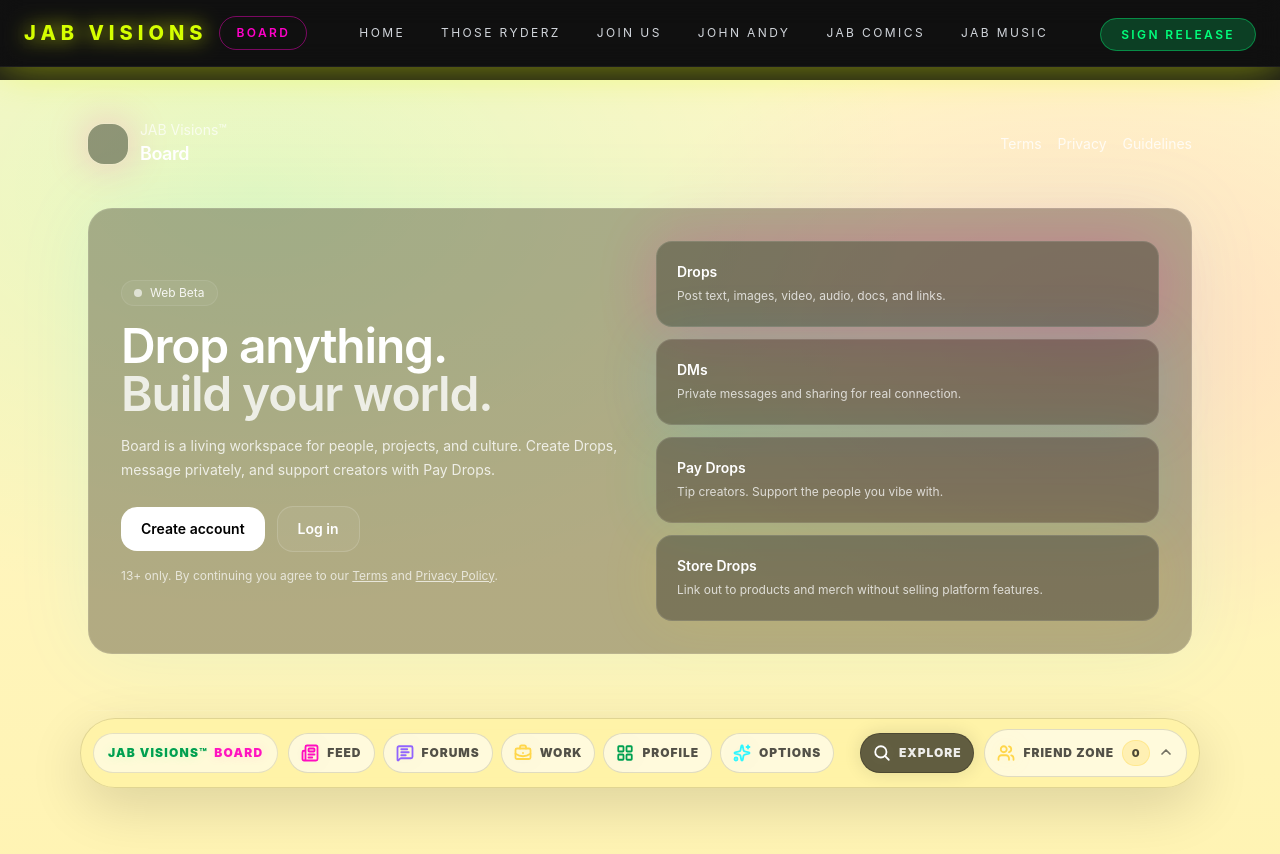
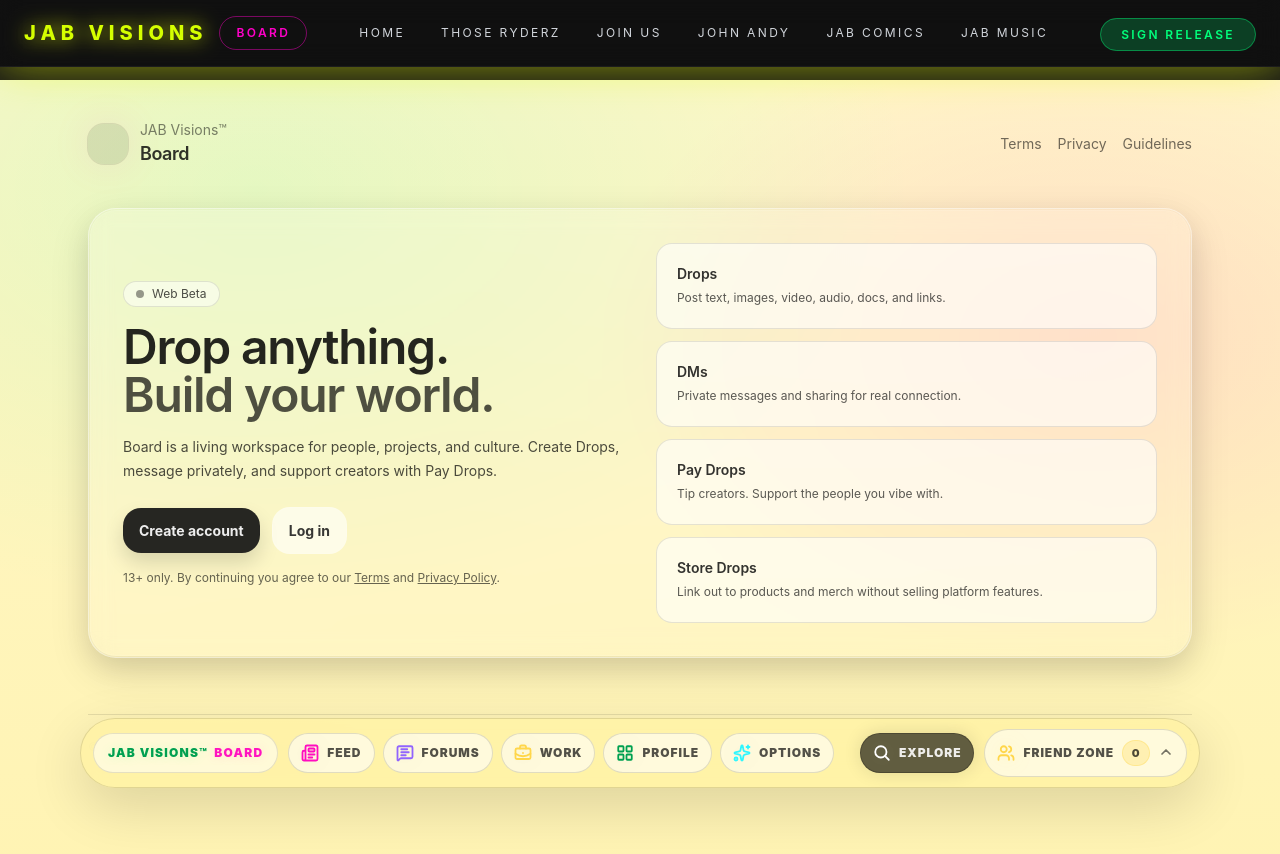
Before and after one commit to JABVisions/jab-visions-site, a Next.js app: page /board in a window 1280 px wide. Shown: the top 854 px of the page. Built offline with nearby package versions, Linux system fonts and the light colour scheme.

Commit message:
Lock Board behind allowlist gate

```diff
--- a/app/board/options/page.tsx
+++ b/app/board/options/page.tsx
@@ -0,0 +1,60 @@
+// File: /app/board/options/page.tsx
+export const metadata = {
+  title: "Board Options",
+};
+
+export default function BoardOptionsPage() {
+  return (
+    <div className="min-h-screen p-6">
+      <div className="mx-auto max-w-3xl">
+        <div className="board-rim">
+          <div className="board-tile p-8">
+            <div className="flex items-center justify-between gap-4">
+              <h1 className="text-3xl font-semibold board-accent">Options</h1>
+              <span className="board-chip">Coming soon</span>
+            </div>
+
+            <p className="mt-3 text-sm opacity-80">
+              This is the settings hub for Board. We’ll wire this up to profile preferences,
+              privacy controls, and Board+ once the core launch flow is locked.
+            </p>
+
+            <div className="mt-8 grid gap-4 sm:grid-cols-2">
+              <div className="rounded-2xl border border-black/10 bg-white/60 p-5">
+                <div className="text-sm font-semibold board-accent">Account</div>
+                <div className="mt-1 text-xs opacity-70">
+                  Email, password, login sessions, device history.
+                </div>
+              </div>
+
+              <div className="rounded-2xl border border-black/10 bg-white/60 p-5">
+                <div className="text-sm font-semibold board-accent">Privacy</div>
+                <div className="mt-1 text-xs opacity-70">
+                  Profile visibility, DMs, sensitive content controls.
+                </div>
+              </div>
+
+              <div className="rounded-2xl border border-black/10 bg-white/60 p-5">
+                <div className="text-sm font-semibold board-accent">Notifications</div>
+                <div className="mt-1 text-xs opacity-70">
+                  Friend Zone pings, drop activity, thread updates.
+                </div>
+              </div>
+
+              <div className="rounded-2xl border border-black/10 bg-white/60 p-5">
+                <div className="text-sm font-semibold board-accent">Board+</div>
+                <div className="mt-1 text-xs opacity-70">
+                  Membership status, perks, billing and receipts.
+                </div>
+              </div>
+            </div>
+
+            <div className="mt-8 text-xs opacity-70">
+              Tip: This page exists mainly to keep routing stable while we build the real settings UI.
+            </div>
+          </div>
+        </div>
+      </div>
+    </div>
+  );
+}
--- a/app/board/page.tsx
+++ b/app/board/page.tsx
@@ -1,3 +1,4 @@
+// File: /app/board/page.tsx
 import Link from "next/link";
 
 export const metadata = {
@@ -5,70 +6,86 @@ export const metadata = {
   description: "JAB Visions™ Board. Drops, connections, and creation in one place.",
 };
 
-export default function BoardWelcomePage() {
+export default function BoardWelcomePage({
+  searchParams,
+}: {
+  searchParams?: { [key: string]: string | string[] | undefined };
+}) {
+  const locked = String(searchParams?.locked ?? "") === "1";
+
   return (
     <main className="min-h-screen">
-      {/* Top glow header */}
       <header className="mx-auto max-w-6xl px-6 pt-10 pb-6">
         <div className="flex items-center justify-between gap-4">
           <div className="flex items-center gap-3">
-            <div className="h-10 w-10 rounded-2xl bg-black/40 ring-1 ring-white/10 shadow-[0_0_40px_rgba(255,0,180,0.25)]" />
+            <div className="h-10 w-10 rounded-2xl bg-black/10 ring-1 ring-black/10 shadow-[0_0_40px_rgba(255,0,180,0.10)]" />
             <div>
-              <div className="text-sm opacity-70">JAB Visions™</div>
-              <div className="text-lg font-semibold tracking-tight">Board</div>
+              <div className="text-sm opacity-70 text-black/70">JAB Visions™</div>
+              <div className="text-lg font-semibold tracking-tight text-black/80">
+                Board
+              </div>
             </div>
           </div>
 
           <nav className="flex items-center gap-4 text-sm">
-            <Link className="opacity-80 hover:opacity-100" href="/terms">
+            <Link className="opacity-80 hover:opacity-100 text-black/70" href="/terms">
               Terms
             </Link>
-            <Link className="opacity-80 hover:opacity-100" href="/privacy">
+            <Link className="opacity-80 hover:opacity-100 text-black/70" href="/privacy">
               Privacy
             </Link>
-            <Link className="opacity-80 hover:opacity-100" href="/guidelines">
+            <Link
+              className="opacity-80 hover:opacity-100 text-black/70"
+              href="/guidelines"
+            >
               Guidelines
             </Link>
           </nav>
         </div>
       </header>
 
-      {/* Hero */}
       <section className="mx-auto max-w-6xl px-6 pb-14 pt-4">
-        <div className="rounded-3xl border border-white/10 bg-black/30 p-8 shadow-[0_0_80px_rgba(0,200,255,0.08)]">
+        <div className="board-rim">
+          <div className="board-tile p-8">
             <div className="grid gap-8 md:grid-cols-2 md:items-center">
               <div>
-              <div className="inline-flex items-center gap-2 rounded-full border border-white/10 bg-white/5 px-3 py-1 text-xs opacity-90">
-                <span className="h-2 w-2 rounded-full bg-white/70" />
+                <div className="inline-flex items-center gap-2 rounded-full border border-black/10 bg-white/50 px-3 py-1 text-xs text-black/70">
+                  <span className="h-2 w-2 rounded-full bg-black/40" />
                   Web Beta
                 </div>
 
-              <h1 className="mt-4 text-4xl font-semibold tracking-tight md:text-5xl">
+                <h1 className="mt-4 text-4xl font-semibold tracking-tight text-black/85 md:text-5xl">
                   Drop anything.
                   <span className="block opacity-80">Build your world.</span>
                 </h1>
 
-              <p className="mt-4 max-w-xl text-sm leading-6 opacity-80">
+                <p className="mt-4 max-w-xl text-sm leading-6 text-black/70">
                   Board is a living workspace for people, projects, and culture.
                   Create Drops, message privately, and support creators with Pay Drops.
                 </p>
 
+                {locked && (
+                  <div className="mt-6 rounded-2xl border border-black/10 bg-white/60 p-4">
+                    <div className="text-sm font-semibold text-black/80">
+                      Board is currently closed to the public.
+                    </div>
+                    <div className="mt-1 text-xs text-black/65">
+                      This build is deployed for internal testing. If you’re invited to playtest,
+                      you’ll receive access instructions.
+                    </div>
+                  </div>
+                )}
+
                 <div className="mt-6 flex flex-wrap items-center gap-3">
-                <Link
-                  href="/board/signup"
-                  className="rounded-2xl bg-white px-5 py-3 text-sm font-semibold text-black hover:opacity-95"
-                >
+                  <Link href="/board/signup" className="board-btn-primary">
                     Create account
                   </Link>
-                <Link
-                  href="/board/login"
-                  className="rounded-2xl border border-white/15 bg-white/5 px-5 py-3 text-sm font-semibold hover:bg-white/10"
-                >
+                  <Link href="/board/login" className="board-btn-ghost">
                     Log in
                   </Link>
                 </div>
 
-              <p className="mt-4 text-xs opacity-70">
+                <p className="mt-4 text-xs text-black/60">
                   13+ only. By continuing you agree to our{" "}
                   <Link className="underline" href="/terms">
                     Terms
@@ -81,36 +98,19 @@ export default function BoardWelcomePage() {
                 </p>
               </div>
 
-            {/* Feature tiles */}
               <div className="grid gap-3">
-              <FeatureCard
-                title="Drops"
-                desc="Post text, images, video, audio, docs, and links."
-                glow="shadow-[0_0_60px_rgba(255,0,180,0.18)]"
-              />
-              <FeatureCard
-                title="DMs"
-                desc="Private messages and sharing for real connection."
-                glow="shadow-[0_0_60px_rgba(0,200,255,0.14)]"
-              />
-              <FeatureCard
-                title="Pay Drops"
-                desc="Tip creators. Support the people you vibe with."
-                glow="shadow-[0_0_60px_rgba(0,255,170,0.12)]"
-              />
-              <FeatureCard
-                title="Store Drops"
-                desc="Link out to products and merch without selling platform features."
-                glow="shadow-[0_0_60px_rgba(255,240,0,0.10)]"
-              />
+                <FeatureCard title="Drops" desc="Post text, images, video, audio, docs, and links." />
+                <FeatureCard title="DMs" desc="Private messages and sharing for real connection." />
+                <FeatureCard title="Pay Drops" desc="Tip creators. Support the people you vibe with." />
+                <FeatureCard title="Store Drops" desc="Link out to products and merch without selling platform features." />
+              </div>
             </div>
           </div>
         </div>
       </section>
 
-      {/* Footer */}
       <footer className="mx-auto max-w-6xl px-6 pb-10">
-        <div className="flex flex-col gap-3 border-t border-white/10 pt-6 text-xs opacity-70 md:flex-row md:items-center md:justify-between">
+        <div className="flex flex-col gap-3 border-t border-black/10 pt-6 text-xs text-black/60 md:flex-row md:items-center md:justify-between">
           <div>© {new Date().getFullYear()} JAB Visions LLC. All rights reserved.</div>
           <div className="flex flex-wrap gap-4">
             <Link className="hover:opacity-100" href="/terms">
@@ -132,19 +132,11 @@ export default function BoardWelcomePage() {
   );
 }
 
-function FeatureCard({
-  title,
-  desc,
-  glow,
-}: {
-  title: string;
-  desc: string;
-  glow?: string;
-}) {
+function FeatureCard({ title, desc }: { title: string; desc: string }) {
   return (
-    <div className={`rounded-2xl border border-white/10 bg-black/30 p-5 ${glow ?? ""}`}>
-      <div className="text-sm font-semibold">{title}</div>
-      <div className="mt-1 text-xs leading-5 opacity-75">{desc}</div>
+    <div className="rounded-2xl border border-black/10 bg-white/60 p-5">
+      <div className="text-sm font-semibold text-black/80">{title}</div>
+      <div className="mt-1 text-xs leading-5 text-black/65">{desc}</div>
     </div>
   );
 }
--- a/app/components/board/BoardDock.tsx
+++ b/app/components/board/BoardDock.tsx
@@ -317,7 +317,7 @@ export default function BoardDock() {
 
             {/* ✅ Keep your dock look; just correct routing + active check */}
             <DockPill
-              href="/board/profile/options"
+              href="/board/options"
               label="Options"
               active={isActive(pathname, "/board/profile/options")}
               Icon={Sparkles}
```
Also changed, not shown: middleware.ts (+37 -6 lines), 1 other file (tests, documents, lock files or other folders). Lines whose indentation alone changed are shown as unchanged.
